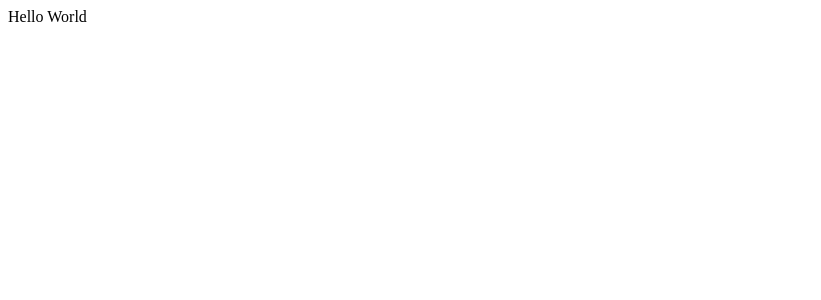
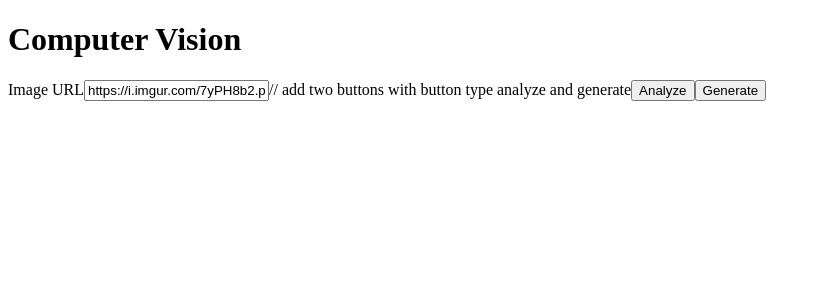
Before and after one commit to salsifitewn/skills-code-react-static-app, a React (Create React App) app: page / in a window 1280 px wide. Shown: the top 300 px of the page, without its empty margins (0-821 px from the left). Built offline with nearby package versions, Linux system fonts and the light colour scheme; the HTML template or start-up script is replaced by a standard one.

Commit message:
add image form

```diff
--- a/src/App.js
+++ b/src/App.js
@@ -1,8 +1,21 @@
 import React from 'react';
 
 function App() {
-  const value = 'World';
-  return <div>Hello {value}</div>;
+  const [imageUrl, setImageUrl] = React.useState('https://i.imgur.com/7yPH8b2.png');
+  const handleChange = (event) => {
+    setImageUrl(event.target.value);
+  }
+
+  return (
+    <div className="App">
+      <h1>Computer Vision</h1>
+      <label>Image URL</label>
+      <input onChange={handleChange} type='text' placeholder='Enter Image URL' value={imageUrl}/>
+      // add two buttons with button type analyze and generate
+      <button type='button'>Analyze</button>
+      <button type='button'>Generate</button>
+    </div>
+  );
 }
 
 export default App;
```
